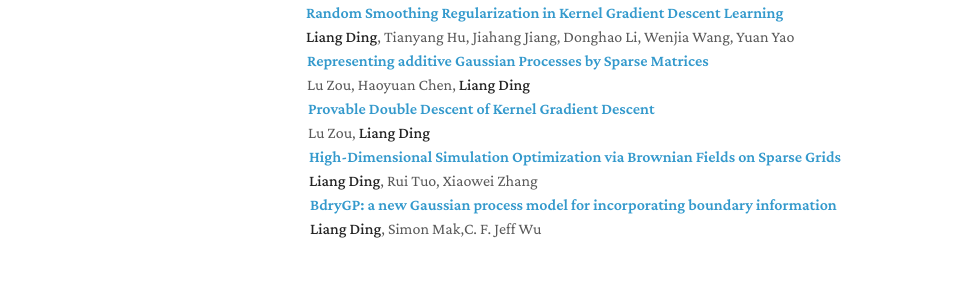
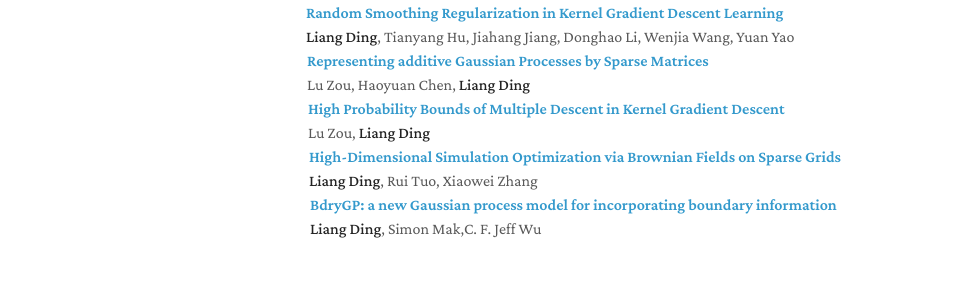
Before and after one commit to ldingaa/ldingaa.github.io, a Jekyll site: the page built from index.md, in a window 1280 px wide and 1352 px high. Shown: the part 941-1234 px from the top of the window, without its empty margins (166-1132 px from the left). Built offline with Jekyll 4.4.1, drawn with Linux system fonts in a browser that asks for light colours; nearby versions of some CDN libraries; a style sheet for code colours, icons or effects is not loaded.

Commit message:
Update working_papers.md

```diff
--- a/_includes/working_papers.md
+++ b/_includes/working_papers.md
@@ -23,7 +23,7 @@
     <div class="author">Lu Zou, Haoyuan Chen, <strong>Liang Ding</strong></div>
 
 <div class="col-sm-9" style="position: relative;padding-right: 15px;padding-left:1px;">
-    <div class="title"><a href=" "> Provable Double Descent of Kernel Gradient Descent</a></div>
+    <div class="title"><a href=" "> High Probability Bounds of Multiple Descent in Kernel Gradient Descent</a></div>
     <div class="author">Lu Zou, <strong>Liang Ding</strong></div>
 
 
```
